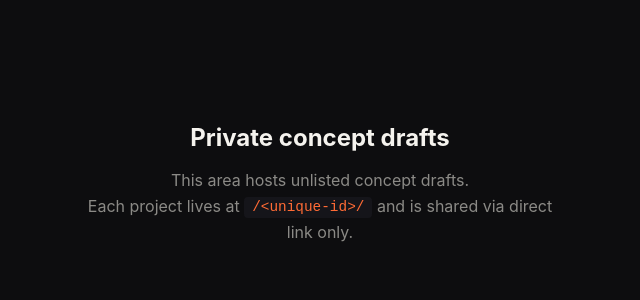
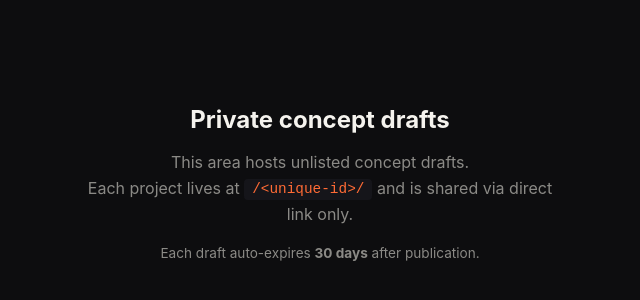
Before and after one commit to shutckin/cf-concepts, a plain HTML site: page docs/index.html in a window 1280 px wide. Shown: the part 248-548 px from the top of the page, without its empty margins (320-960 px from the left). Drawn offline with Linux system fonts and the light colour scheme.

Commit message:
feat: auto-cleanup workflow + privacy notice

```diff
--- a/docs/index.html
+++ b/docs/index.html
@@ -47,6 +47,9 @@
         Each project lives at <span class="code">/&lt;unique-id&gt;/</span> and is shared via
         direct link only.
       </p>
+      <p style="margin-top:1rem;font-size:0.85rem;">
+        Each draft auto-expires <strong>30 days</strong> after publication.
+      </p>
     </div>
   </body>
 </html>
```
Also changed, not shown: 2 other files.
